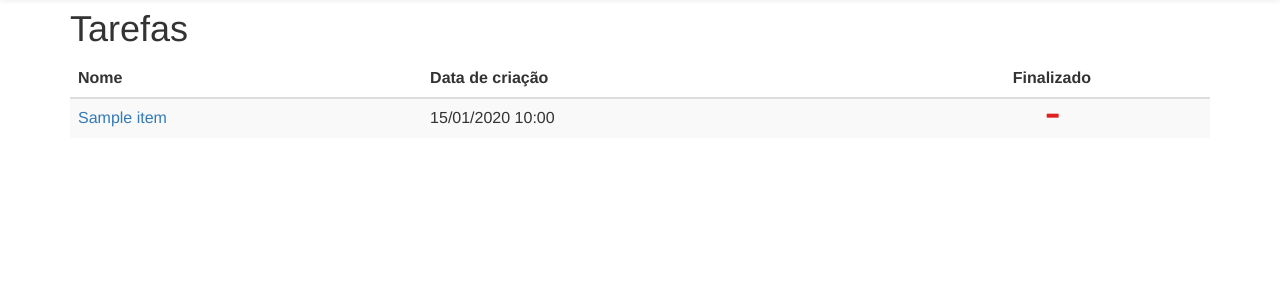
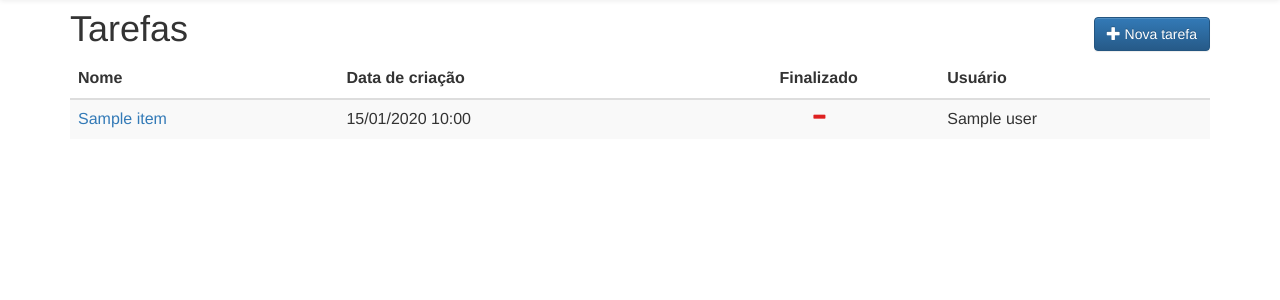
Before and after one commit to rg3915/tasks, a Django app: template task/templates/task/task_archive.html in a window 1280 px wide. Shown: the part 51-351 px from the top of the page. Run offline with Django 3.2, Linux system fonts and the light colour scheme; the template is opened without the code that fills it: most values are stand-ins (such as "Sample title", 1, 10 or a date in 2020); some libraries are stand-ins or nearby versions.

Commit message:
task_archive

```diff
--- a/task/templates/task/task_archive.html
+++ b/task/templates/task/task_archive.html
@@ -1,13 +1,25 @@
 {% extends "base.html" %}
 
 {% block content %}
+
+    <form class="navbar-form navbar-right" action="." method="get">
+        <!-- add -->
+        <a href="{% url 'create_task' %}">
+            <button id="new_task" type="button" class="btn btn-primary">
+                <span class="glyphicon glyphicon-plus"></span> Nova tarefa
+            </button>
+        </a>
+    </form>
+
 	<h1>Tarefas</h1>
+
 	<table class="table table-striped">
 		<thead>
 			<tr>
 				<th>Nome</th>
 				<th>Data de criação</th>
 				<th class="text-center">Finalizado</th>
+				<th>Usuário</th>
 			</tr>
 		</thead>
 		<tbody>
@@ -20,7 +32,9 @@
 							<i class="glyphicon glyphicon-ok" style="color: #44AD41"></i>
 						{% else %}
 							<i class="glyphicon glyphicon-minus" style="color: #DE2121"></i>
-						{% endif %}</td>
+						{% endif %}
+					</td>
+					<td>{{ item.user }}</td>
 				</tr>
 			{% endfor %}
 		</tbody>
```
